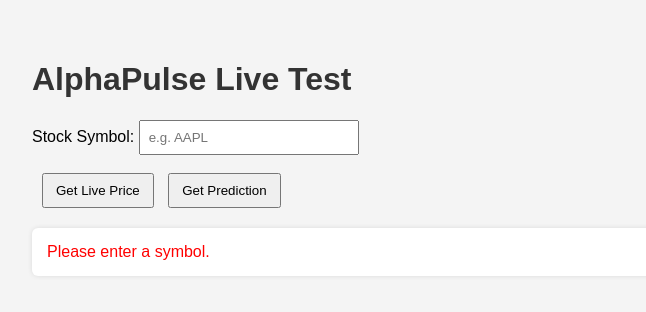
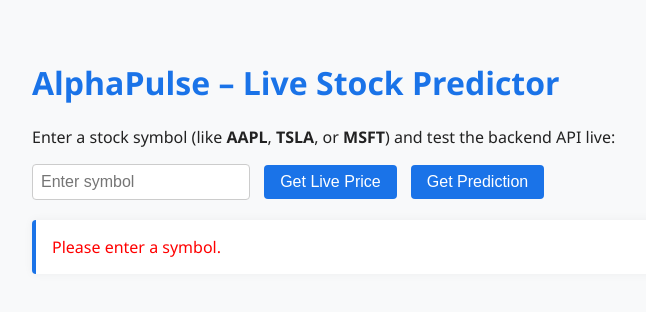
Before and after one commit to PricePredictor/alphapulse-backend, a plain HTML site: page docs/index.html in a window 1280 px wide. Both pictures are taken after a click on the button "Get Live Price". Shown: the whole page, without its empty margins (8-654 px from the left). Drawn offline with Linux system fonts and the light colour scheme.

Commit message:
Update index.html

```diff
--- a/docs/index.html
+++ b/docs/index.html
@@ -2,66 +2,107 @@
 <html lang="en">
 <head>
   <meta charset="UTF-8">
-  <title>AlphaPulse Live Test</title>
+  <title>AlphaPulse – Live Stock Prediction Test</title>
   <style>
-    body { font-family: Arial, sans-serif; padding: 2em; background: #f4f4f4; }
-    h1 { color: #333; }
-    input { padding: 8px; width: 200px; }
-    button { padding: 8px 12px; margin-left: 10px; }
-    .output { margin-top: 20px; background: white; padding: 15px; border-radius: 6px; box-shadow: 0 0 5px rgba(0,0,0,0.1); }
-    .error { color: red; }
+    body {
+      font-family: "Segoe UI", sans-serif;
+      background-color: #f8f9fa;
+      padding: 2em;
+      color: #222;
+    }
+    h1 {
+      color: #1a73e8;
+    }
+    label, input, button {
+      font-size: 1em;
+    }
+    input {
+      padding: 0.5em;
+      width: 200px;
+      border: 1px solid #ccc;
+      border-radius: 4px;
+    }
+    button {
+      padding: 0.5em 1em;
+      margin-left: 10px;
+      background-color: #1a73e8;
+      color: white;
+      border: none;
+      border-radius: 4px;
+      cursor: pointer;
+    }
+    button:hover {
+      background-color: #155ab6;
+    }
+    .output {
+      margin-top: 20px;
+      padding: 1em;
+      background: white;
+      border-left: 4px solid #1a73e8;
+      box-shadow: 0 0 10px rgba(0,0,0,0.05);
+      border-radius: 4px;
+    }
+    .error {
+      color: red;
+    }
   </style>
 </head>
 <body>
 
-  <h1>AlphaPulse Live Test</h1>
+  <h1>AlphaPulse – Live Stock Predictor</h1>
 
-  <label>Stock Symbol:
-    <input type="text" id="symbol" placeholder="e.g. AAPL">
-  </label>
-  <br><br>
+  <p>Enter a stock symbol (like <b>AAPL</b>, <b>TSLA</b>, or <b>MSFT</b>) and test the backend API live:</p>
+
+  <input type="text" id="symbol" placeholder="Enter symbol" />
   <button onclick="getLivePrice()">Get Live Price</button>
   <button onclick="getPrediction()">Get Prediction</button>
 
-  <div class="output" id="output"></div>
+  <div id="output" class="output"></div>
 
   <script>
     const baseUrl = "https://alphapulse-backend-a2fpcqaneag6bqat.centralus-01.azurewebsites.net";
 
     async function getLivePrice() {
-      const symbol = document.getElementById('symbol').value.trim();
-      if (!symbol) return showError("Please enter a symbol.");
+      const symbol = getSymbol();
+      if (!symbol) return;
       try {
         const res = await fetch(`${baseUrl}/live-price?symbol=${symbol}`);
         const data = await res.json();
-        showOutput(`Live price for <b>${data.symbol}</b>: $${data.price}`);
+        showOutput(`<b>${data.symbol}</b> Live Price: $${data.price}`);
       } catch (err) {
-        showError("Failed to fetch live price.");
+        showError("Could not fetch live price.");
       }
     }
 
     async function getPrediction() {
-      const symbol = document.getElementById('symbol').value.trim();
-      if (!symbol) return showError("Please enter a symbol.");
+      const symbol = getSymbol();
+      if (!symbol) return;
       try {
         const res = await fetch(`${baseUrl}/predict?symbol=${symbol}`);
         const data = await res.json();
-        showOutput(
-          `Prediction for <b>${data.symbol}</b>:<br>` +
-          `Current Price: $${data.current_price}<br>` +
-          `Predicted Price: <b>$${data.predicted_price}</b>`
-        );
+        showOutput(`<b>${data.symbol}</b><br>Current: $${data.current_price}<br>Predicted: <b>$${data.predicted_price}</b>`);
       } catch (err) {
-        showError("Failed to fetch prediction.");
+        showError("Could not fetch prediction.");
       }
     }
 
+    function getSymbol() {
+      const symbol = document.getElementById("symbol").value.trim();
+      if (!symbol) {
+        showError("Please enter a symbol.");
+        return null;
+      }
+      return symbol.toUpperCase();
+    }
+
     function showOutput(html) {
-      document.getElementById('output').innerHTML = html;
+      document.getElementById("output").innerHTML = html;
+      document.getElementById("output").classList.remove("error");
     }
 
     function showError(msg) {
-      document.getElementById('output').innerHTML = `<span class="error">${msg}</span>`;
+      document.getElementById("output").innerHTML = msg;
+      document.getElementById("output").classList.add("error");
     }
   </script>
 
```
